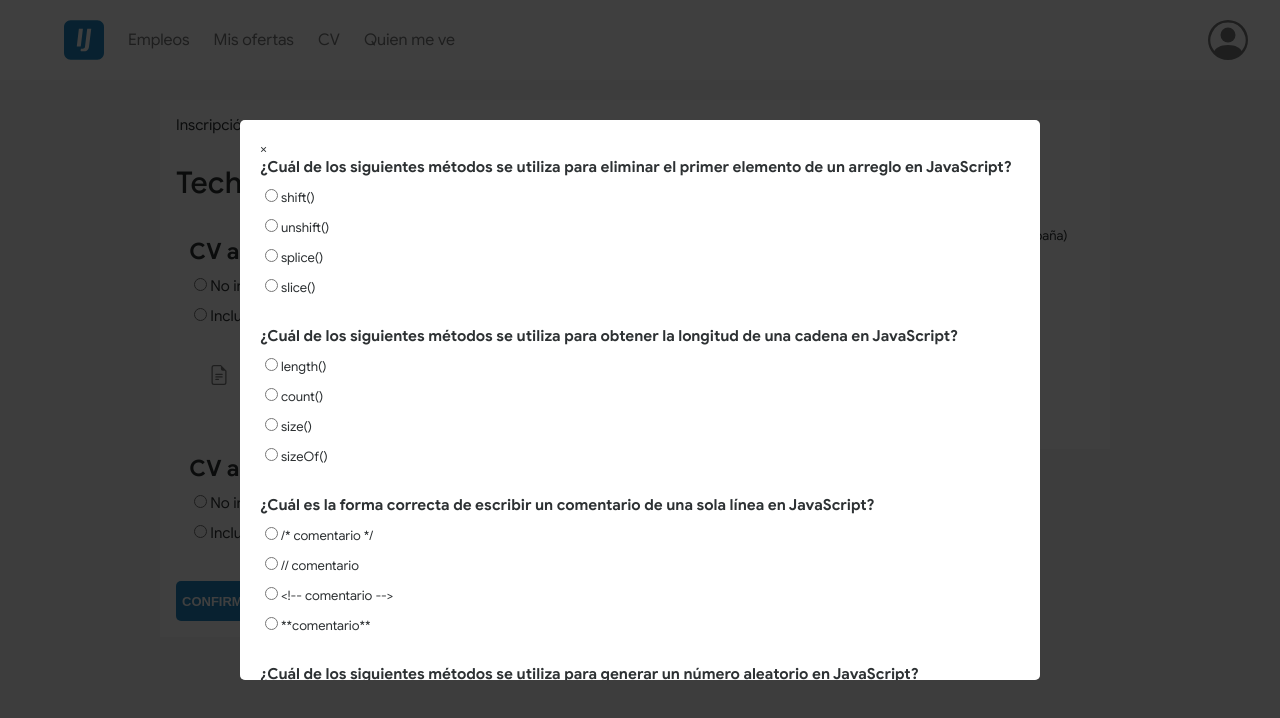
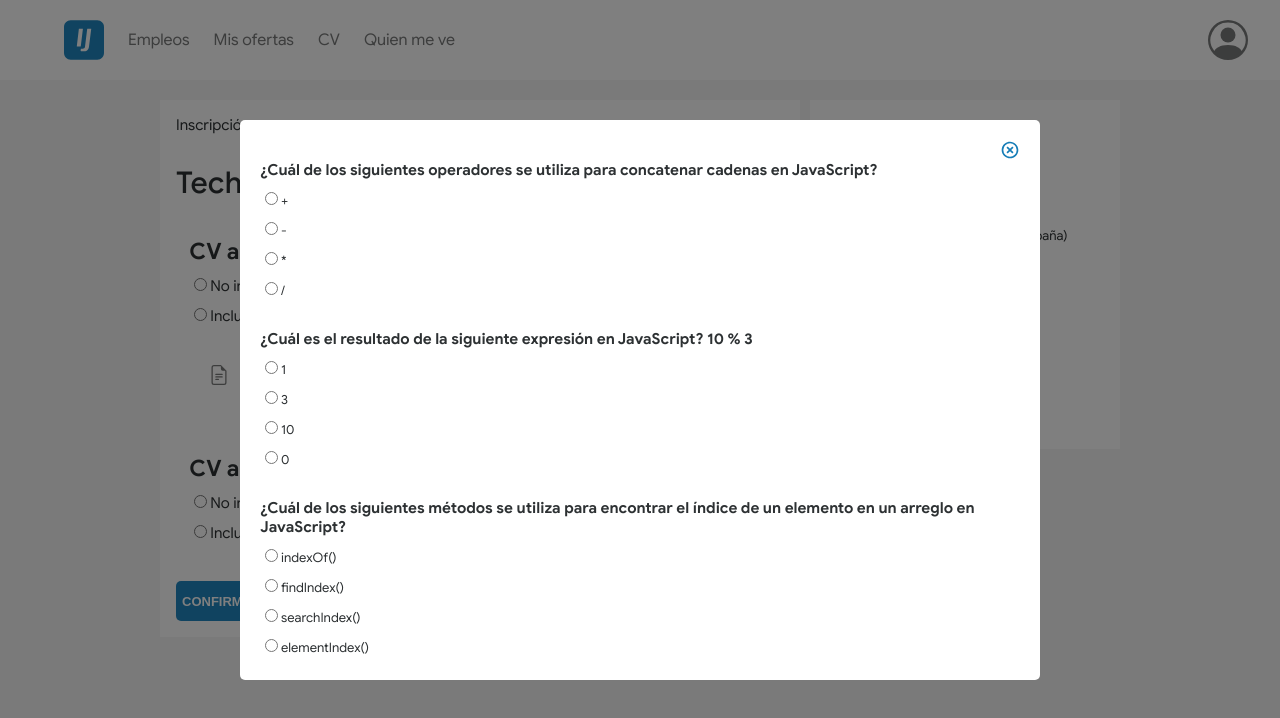
Before and after one commit to jfpaezl/hacKathon, a React (Vite) app: page /aplicar in a window 1280 px wide. Shown: the top 718 px of the page. Built offline with nearby package versions, Linux system fonts and the light colour scheme.

Commit message:
actualizar formulario

```diff
--- a/src/components/Modal.jsx
+++ b/src/components/Modal.jsx
@@ -1,4 +1,5 @@
 import { styled } from "styled-components";
+import { Close } from "../styles/Iconos";
 
 const Modal = ({ isOpen, onClose, children }) => {
     if (!isOpen) return null;
@@ -6,7 +7,9 @@ const Modal = ({ isOpen, onClose, children }) => {
     return (
       <ModalCss>
         <div className="modal-content">
-            <span className="close" onClick={onClose}>&times;</span>
+            <div className="contentClose">
+                <Close onClick={onClose} className="close"/>
+            </div>
             {children}
         </div>
       </ModalCss>
@@ -53,6 +56,18 @@ export const ModalCss = styled.div`
             background-color: var(--hoberButtons); /* Color del track */
             border-radius: 4px; /* Borde redondeado del track */
         }
+        .contentClose{
+            width: 100%;
+            display: flex;
+            justify-content: end;
+        }
+        .close{
+            color: var(--textButtons);
+            &:hover{
+                cursor: pointer;
+
+            }
+        }
     }
 
 `
--- a/src/components/apply/ApplyOffer.jsx
+++ b/src/components/apply/ApplyOffer.jsx
@@ -4,7 +4,6 @@ import { File } from "../../styles/Iconos"
 
 //importar servicios
 import { TiempoTranscurrido } from "../../services/CalcTime";
-import { Test } from "./Test";
 
 export function ApplyOffer (){
     const tiempo = TiempoTranscurrido(oferta.creationDate)
@@ -80,7 +79,6 @@ export function ApplyOffer (){
                     </li>
                 </ul>
             </section>
-            <Test/>
         </ApplyOfferCss>
     )
 }
--- a/src/styles/Iconos.jsx
+++ b/src/styles/Iconos.jsx
@@ -1,5 +1,6 @@
 import { BsPersonCircle, BsTwitter, BsFileEarmarkText } from 'react-icons/bs'
 import { AiFillFacebook, AiFillLinkedin } from 'react-icons/ai'
+import { RiCloseCircleLine } from 'react-icons/ri'
 import { styled } from 'styled-components'
 
 export const Person =styled(BsPersonCircle)`
@@ -27,3 +28,8 @@ export const File =styled(BsFileEarmarkText)`
     width: 2rem;
     color: var(--text2);
 `
+export const Close =styled(RiCloseCircleLine)`
+    height: 2rem;
+    width: 2rem;
+    color: var(--text2);
+`
```
